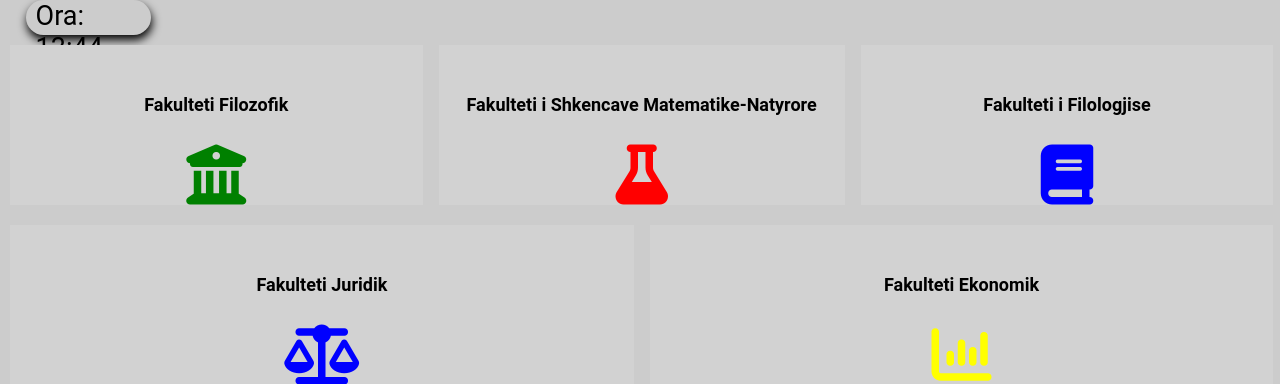
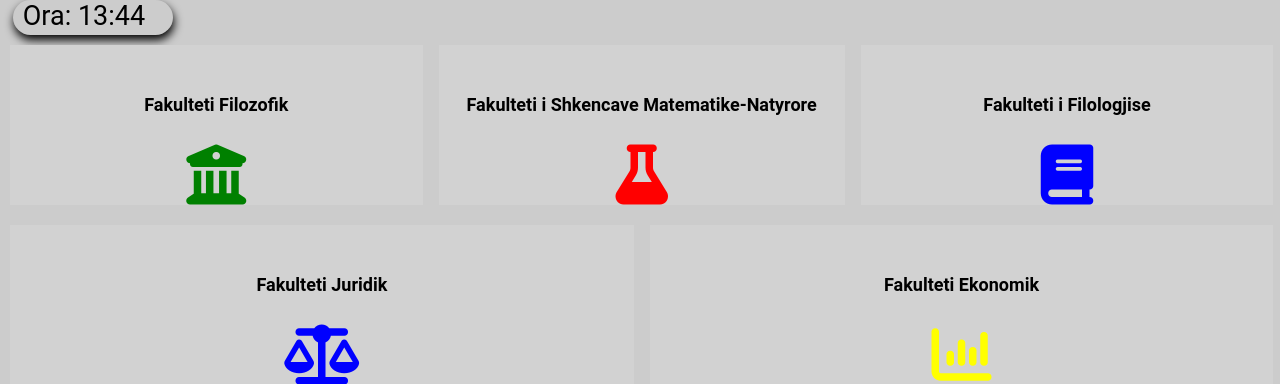
Before and after one commit to dorontinaj/PI19_20_Gr25, a PHP site: page /fakultetet.php in a window 1280 px wide. Shown: the part 200-584 px from the top of the page. Run offline with PHP 8.4, Linux system fonts and the light colour scheme; data that the repository does not hold is empty; some libraries are stand-ins or nearby versions.

Commit message:
Stilizimi i ores

```diff
--- a/css/fakultetet.css
+++ b/css/fakultetet.css
@@ -290,13 +290,14 @@ margin-bottom:0%;
 	margin-right:20px;
 }
 /*  } Fundi i Stilizimit te Footerit   */
- div#ora
+div#ora
  {
  height:35px;
- width:115px;
+ width:150px;
  font-size:27px;
  box-shadow:1px 5px 10px black;
- margin-left:2%;
+ margin-left:1%;
  color:black;
  border-radius:20px;
  }
+ /* Fundi i stilizimit te ores */
```
